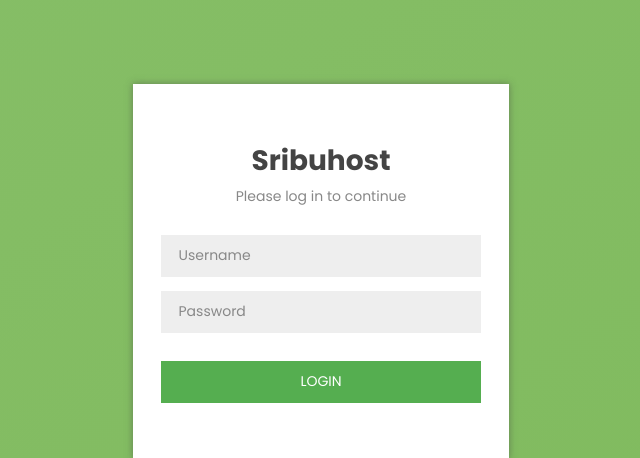
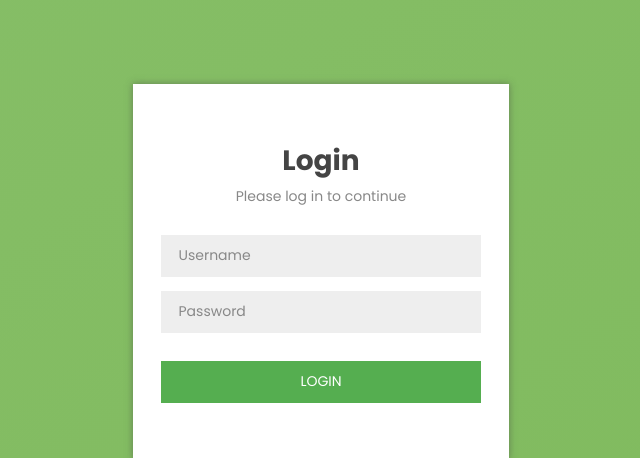
Before and after one commit to IamCarron/LEMP-Docker, a PHP site: page / in a window 1280 px wide. Shown: the top 458 px of the page, without its empty margins (319-959 px from the left). Run offline with PHP 8.4, Linux system fonts and the light colour scheme.

Commit message:
FixedLogin

```diff
--- a/app/auth.php
+++ b/app/auth.php
@@ -12,7 +12,7 @@ if (!isset($_POST['submit'])) {
   exit;
 }
 
-$conn = mysqli_connect('mysql:3306', 'root', 'abc123.', 'sribuhost_login');
+$conn = mysqli_connect('mysql:3306', 'root', 'abc123.', 'login');
 $username = $_POST['username'];
 $password = $_POST['password'];
 
--- a/app/home.php
+++ b/app/home.php
@@ -16,7 +16,7 @@ if (!isset($_SESSION['name'])) {
   <meta charset="UTF-8" />
   <meta http-equiv="X-UA-Compatible" content="IE=edge" />
   <meta name="viewport" content="width=device-width, initial-scale=1.0" />
-  <title>Login Form PHP MySQL With Session - Sribuhost</title>
+  <title>Login Form PHP MySQL With Session</title>
 
   <link rel="stylesheet" href="./style.css" />
 </head>
--- a/app/index.php
+++ b/app/index.php
@@ -16,7 +16,7 @@ if (isset($_SESSION['name'])) {
   <meta charset="UTF-8" />
   <meta http-equiv="X-UA-Compatible" content="IE=edge" />
   <meta name="viewport" content="width=device-width, initial-scale=1.0" />
-  <title>Login Form PHP MySQL With Session - Sribuhost</title>
+  <title>Login Form PHP MySQL With Session</title>
 
   <link rel="stylesheet" href="./style.css" />
 </head>
@@ -24,7 +24,7 @@ if (isset($_SESSION['name'])) {
 <body>
   <div class="container">
     <div class="box">
-      <h1 class="box__title">Sribuhost</h1>
+      <h1 class="box__title">Login</h1>
       <p class="box__subtitle">Please log in to continue</p>
       <?php if (isset($_SESSION['login_failed'])) : ?>
         <div class="alert">
--- a/docker/mysql/init.sql
+++ b/docker/mysql/init.sql
@@ -1,6 +1,6 @@
-SET SQL_MODE = "NO_AUTO_VALUE_ON_ZERO";
-START TRANSACTION;
-SET time_zone = "+00:00";
+CREATE DATABASE login;
+
+USE login;
 
 CREATE TABLE `users` (
   `id` int(11) NOT NULL,
```
